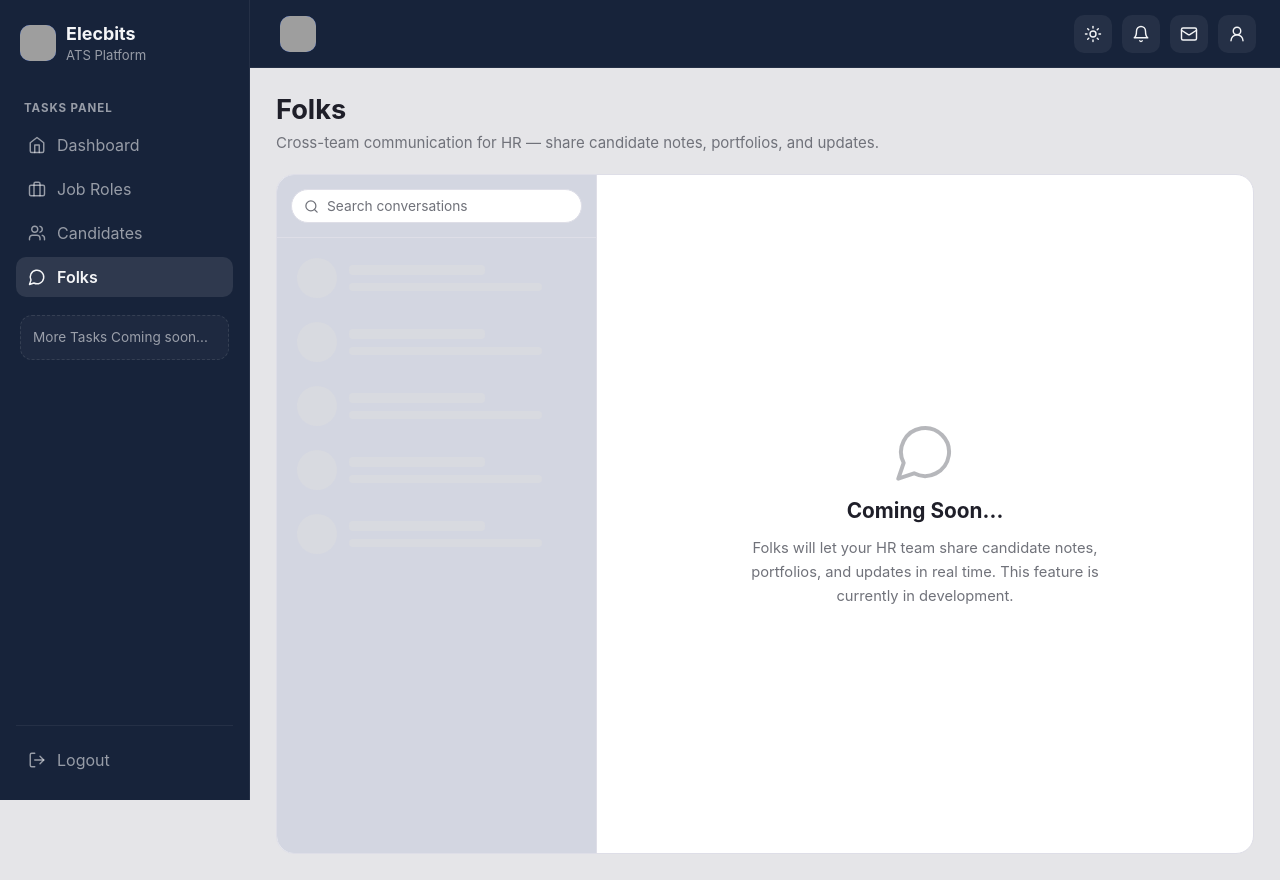
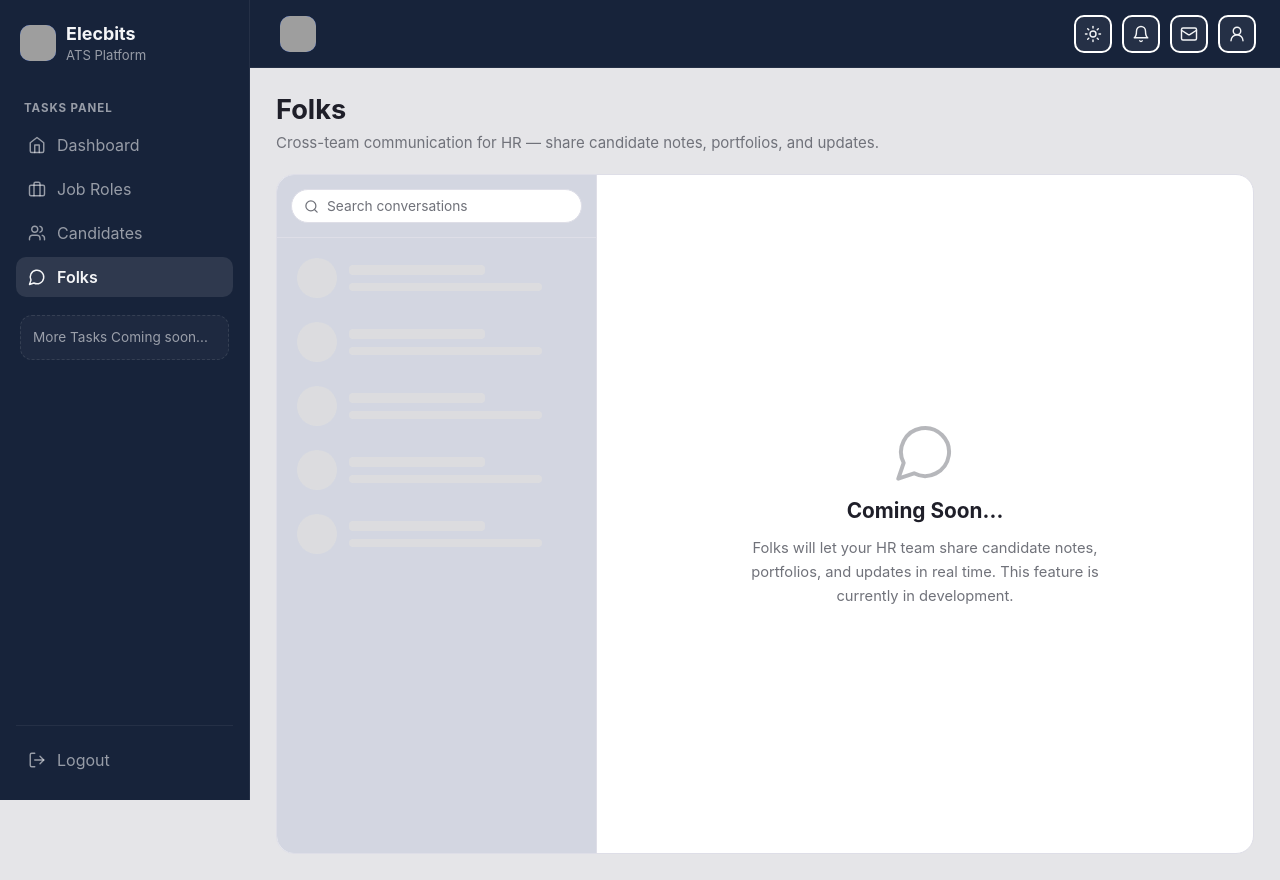
Before and after one commit to Bhardwaj-ux/ATS_Prototype_PHASE_1_MAIN-RECOVERED, a Django app: page /folks/ in a window 1280 px wide. Run offline with Django 5.2, Linux system fonts and the light colour scheme; a user stored in the database is signed in; data comes from the database, SQL or seed files in the repository; grey boxes are pictures that could not be loaded.

Commit message:
Small color changes

```diff
--- a/templates/base.html
+++ b/templates/base.html
@@ -12,8 +12,8 @@
     --radius-sm: 10px;
     --radius-md: 14px;
     --radius-lg: 18px;
-    --shadow-sm: 0 1px 2px rgba(18, 18, 20, 0.133), 5px 1px 3px rgba(34, 34, 37, 0.04);
-    --shadow-md: 0 6px 20px rgba(18, 18, 20, 0.08);
+    --shadow-sm: 3px 1px 5px rgba(18, 18, 20, 0.133), 8px 2px 5px rgba(34, 34, 37, 0.04);
+    --shadow-md: 3px 6px 20px rgba(18, 18, 20, 0.08);
     --transition: 160ms ease;
     --sidebar-width: 250px;
     --actionbar-height: 68px;
@@ -153,7 +153,7 @@
   .action-spacer { flex: 1; }
 
   .icon-action {
-    position: relative; border: none; background: var(--nav-hover);
+    position: relative; border: 2px solid white; background: var(--nav-hover);
     color: var(--nav-text); height: 38px; width: 38px; border-radius: 10px;
     display: inline-flex; align-items: center; justify-content: center; cursor: pointer;
     transition: background var(--transition), transform var(--transition);
@@ -172,6 +172,7 @@
     padding: 0 4px; border-radius: 999px; background: var(--danger-text); color: #fff;
     font-size: 0.62rem; font-weight: 700; display: none; align-items: center; justify-content: center;
     border: 2px solid var(--nav-bg);
+    border-color: 2px solid white;
   }
 
   .floating-wrap, .profile-wrap { position: relative; }
--- a/templates/folks/index.html
+++ b/templates/folks/index.html
@@ -14,7 +14,7 @@
   .folks-search-box svg { width: 15px; height: 15px; flex-shrink: 0; }
   .folks-search-box span { font-size: 0.86rem; }
   .folks-list { flex: 1; overflow-y: auto; padding: 8px; }
-  .folks-row { display: flex; align-items: center; gap: 12px; padding: 12px; border-radius: 12px; opacity: 0.45; filter: grayscale(5); }
+  .folks-row { display: flex; align-items: center; gap: 12px; padding: 12px; border-radius: 12px; opacity: 0.75; filter:grayscale(3); }
   .folks-avatar { width: 40px; height: 40px; border-radius: 50%; background: var(--border); flex-shrink: 0; }
   .folks-row-copy { flex: 1; min-width: 0; }
   .folks-row-name { height: 10px; width: 60%; background: var(--border); border-radius: 4px; margin-bottom: 8px; }
```
